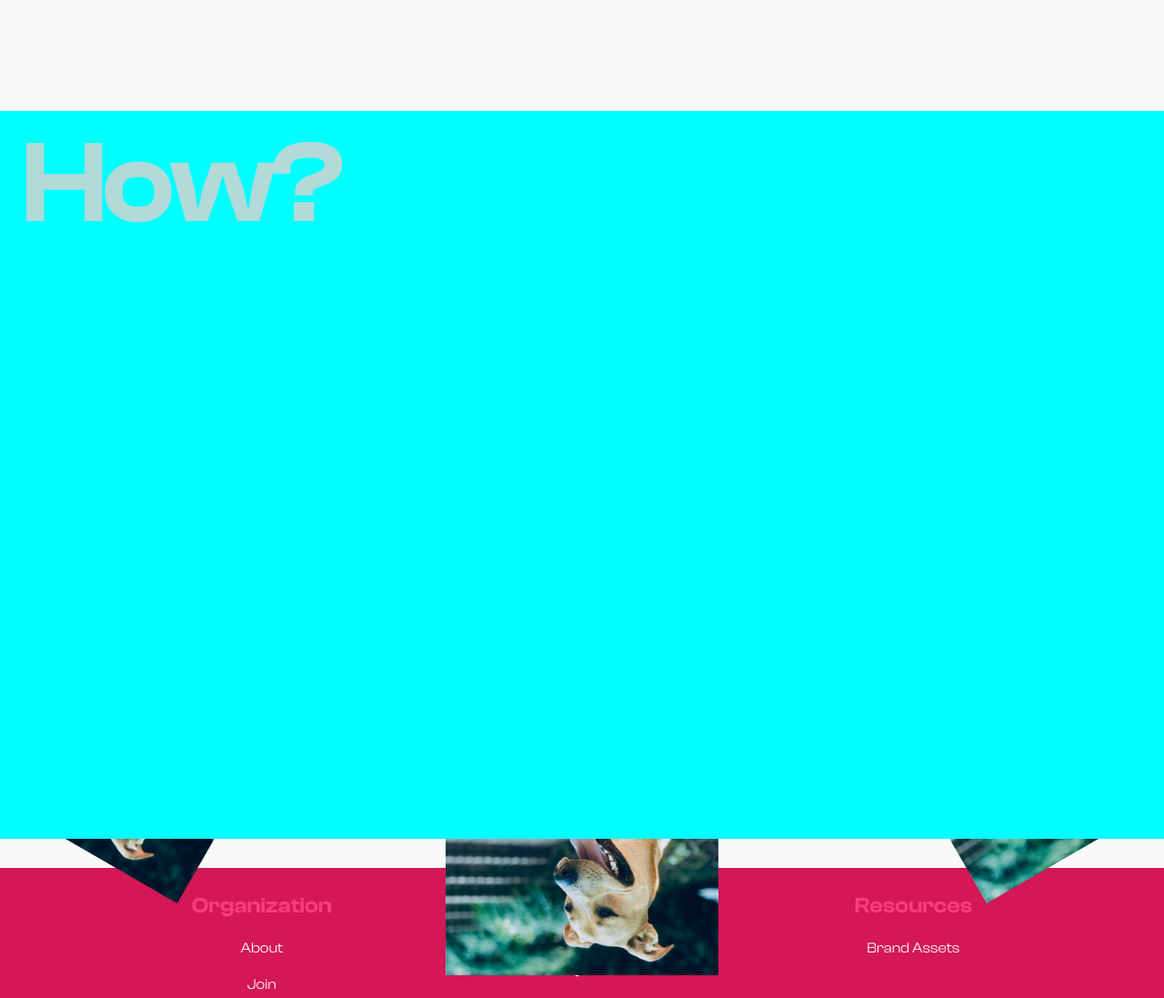
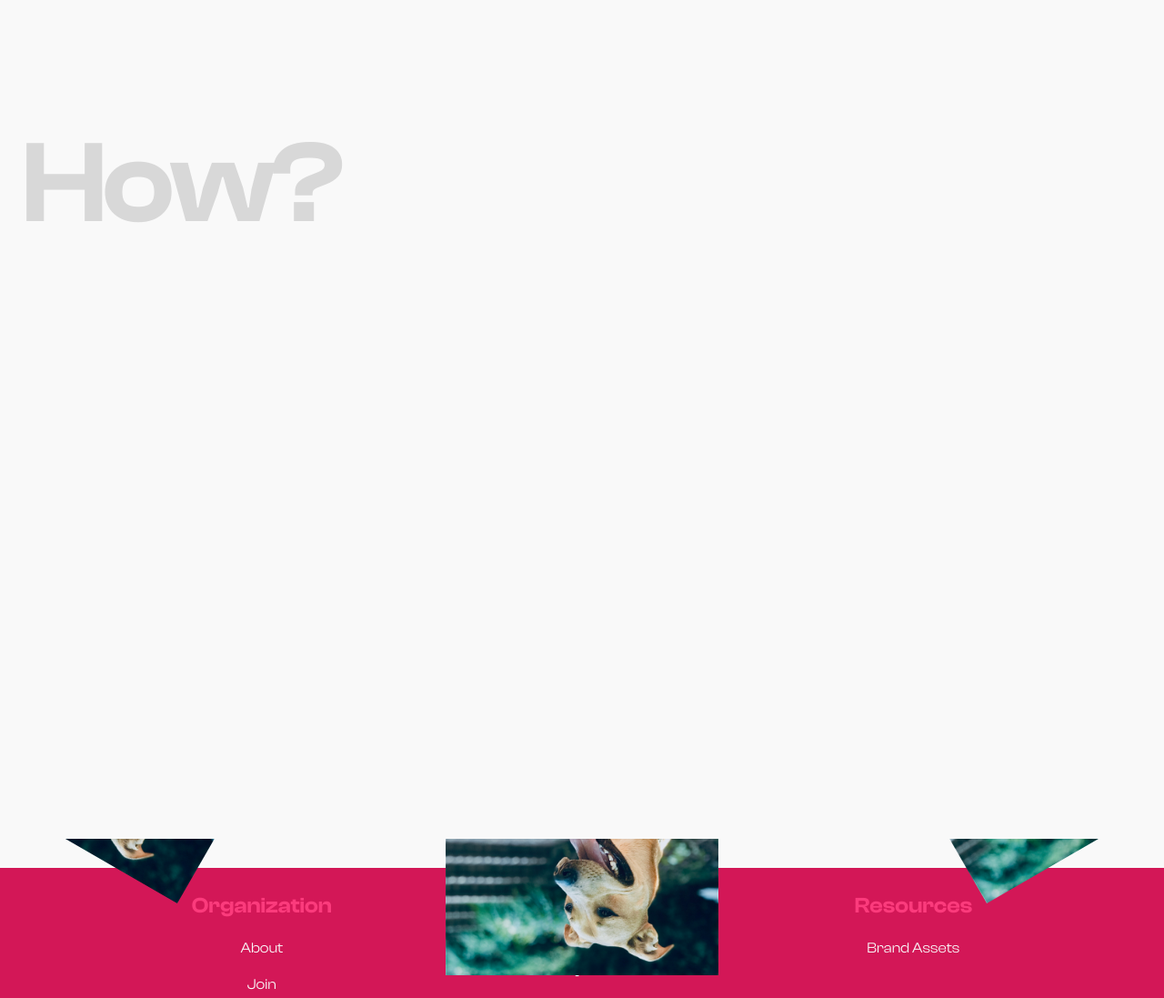
Before and after one commit to mosaiq-software/mosaiq-website, an Astro site: page /about in a window 1280 px wide. Shown: the part 2200-3297 px from the top of the page at 91% size. Built offline with nearby package versions, Linux system fonts and the light colour scheme; Astro itself is replaced by a stand-in of ours.

Commit message:
backdrop

```diff
--- a/src/pages/about.astro
+++ b/src/pages/about.astro
@@ -219,7 +219,7 @@ import SectionLayout from '../layouts/SectionLayout.astro';
             left: -50vw;
             width: 200vw;
             height: 100%;
-            background-color: aqua;
+            background-color: var(--color-background);
         }
     }
 </style>
```
